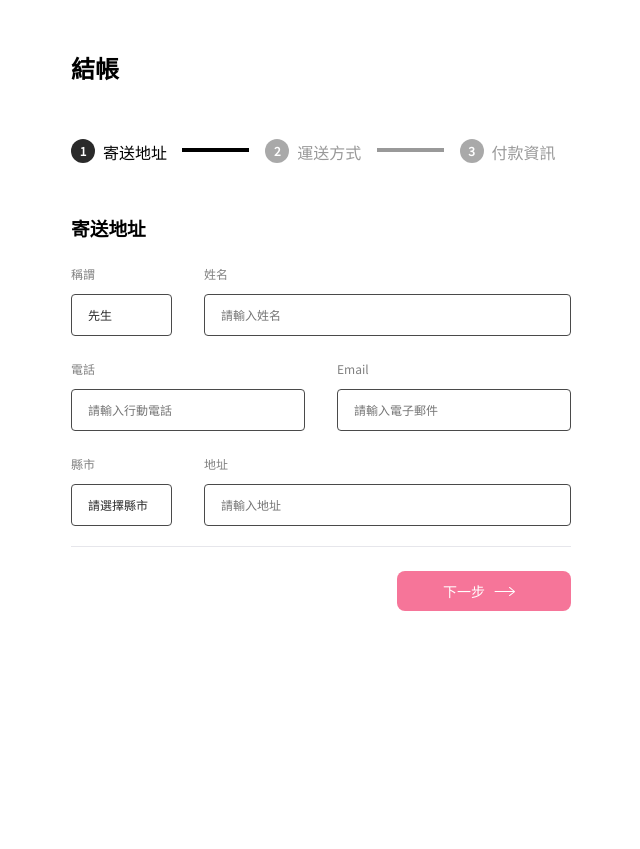
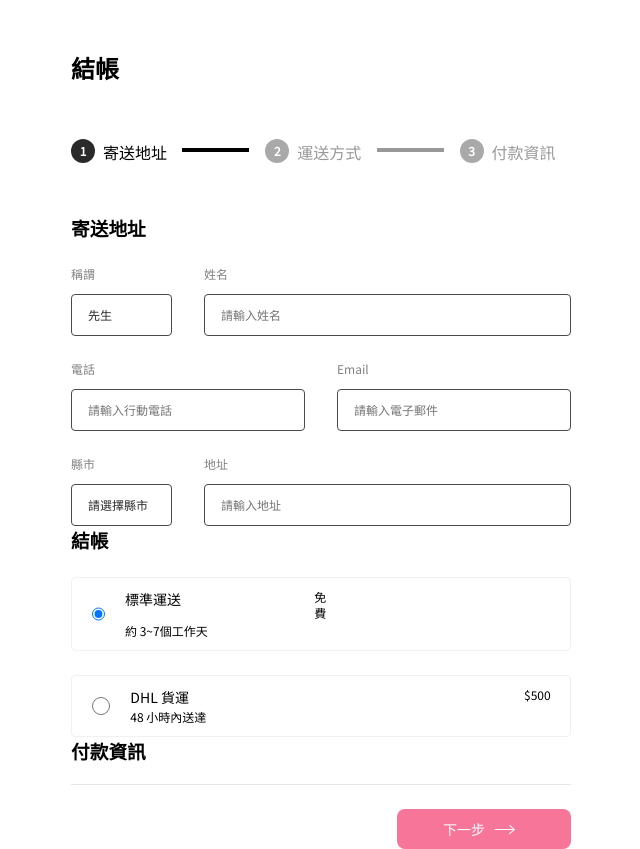
Before and after one commit to Noseble/a3-shop, a React (Create React App) app: page / in a window 1280 px wide. Shown: the whole page, without its empty margins (319-959 px from the left). Before the commit the page ends 800 px from the top, so only its background shows below. Built offline with nearby package versions, Linux system fonts and the light colour scheme.

Commit message:
add step two three

```diff
--- a/src/components/Main.js
+++ b/src/components/Main.js
@@ -1,13 +1,17 @@
 import './Main.css';
+import Progress from './Progress/Progress';
 import ProgressControl from './Progress/ProgressControl';
-import Progress from './Progress/Progress';
 import StepOne from './Step/StepOne';
+import StepTwo from './Step/StepTwo';
+import StepThree from './Step/StepThree';
 
 function Main() {
   return (
     <main>
       <Progress />
       <StepOne />
+      <StepTwo />
+      <StepThree />
       <ProgressControl />
     </main>
   );
--- /dev/null
+++ b/src/components/Step/StepThree.js
@@ -0,0 +1,10 @@
+import style from "./StepThree.module.css";
+import Form from "./Form/Form";
+
+export default function StepThree() {
+  return (
+    <Form phase="credit-card" title="付款資訊" >
+
+    </Form>
+  );
+}
--- /dev/null
+++ b/src/components/Step/StepTwo.js
@@ -0,0 +1,30 @@
+import style from "./StepTwo.module.css";
+import Form from "./Form/Form";
+
+export default function StepTwo() {
+  return (
+    <Form phase="shipping" title="結帳" >
+      <label className={`${style.radio_group} cursor`} data-price="0">
+      <input id="shipping-standard" type="radio" name="shipping"checked></input>
+      <div className={style.radio_info}>
+        <div className={style.info}>
+          <span className={style.text}>標準運送</span>
+          <span className={style.price}>免費</span>
+        </div>
+          <div className={style.period}>約 3~7個工作天</div>
+      </div>
+      <div className={style.radio_border_box}></div>
+      </label>
+      <label className={`${style.radio_group} cursor`} data-price="500">
+      <input id="shipping-dhl" type="radio" name="shipping"></input>
+      <div className={style.radio_info}>
+        <div className={style.info}>
+          <div className={style.text}>DHL 貨運</div>
+          <div className={style.price}>$500</div>
+        </div>
+          <div className={style.period}>48 小時內送達</div>
+      </div>
+      </label>
+    </Form>
+  );
+}
--- /dev/null
+++ b/src/components/Step/StepTwo.module.css
@@ -0,0 +1,44 @@
+:global(.cursor) {
+  cursor: pointer;
+}
+
+.radio_group {
+  display: flex;
+  align-items: center;
+  margin-top: 24px;
+  padding: 11px 20px;
+  border: 1px solid #F0F0F5;
+  border-radius: 4px;
+}
+
+input[type='radio'] {
+  width: 20px;
+  height: 20px;
+  margin-right: 20px;
+}
+
+.radio_group input[type='radio']:checked ~ .radio_group {
+  border: 1px solid #2A2A2A;
+}
+
+.info {
+  display: flex;
+  justify-content: space-between;
+  margin-bottom: 2px;
+}
+
+.text {
+  font-size: 14px;
+  font-weight: normal;
+  line-height: 20px;
+}
+
+.price {
+    width: 26px;
+  }
+
+.period,
+.price {
+  font-size: 12px;
+  line-height: 16px;
+}
```
Also changed, not shown: src/components/Step/StepThree.module.css (added).
